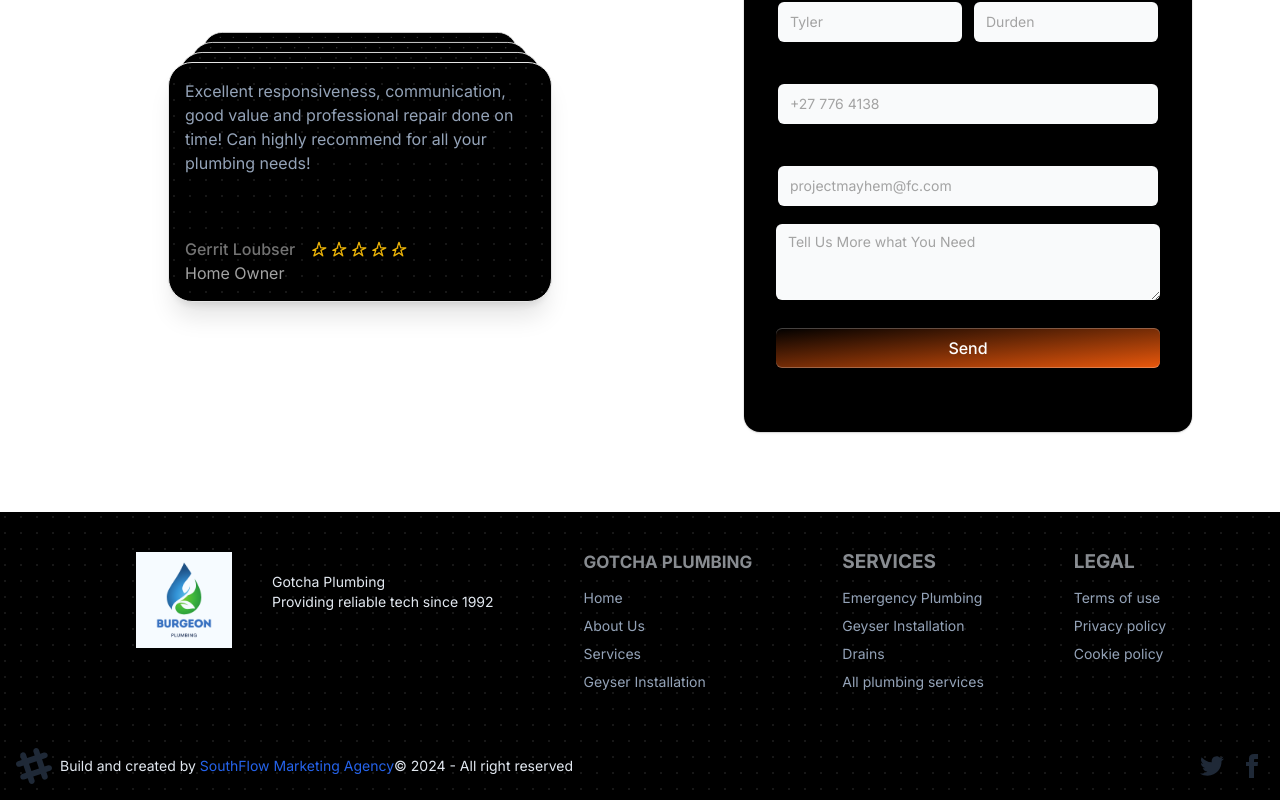
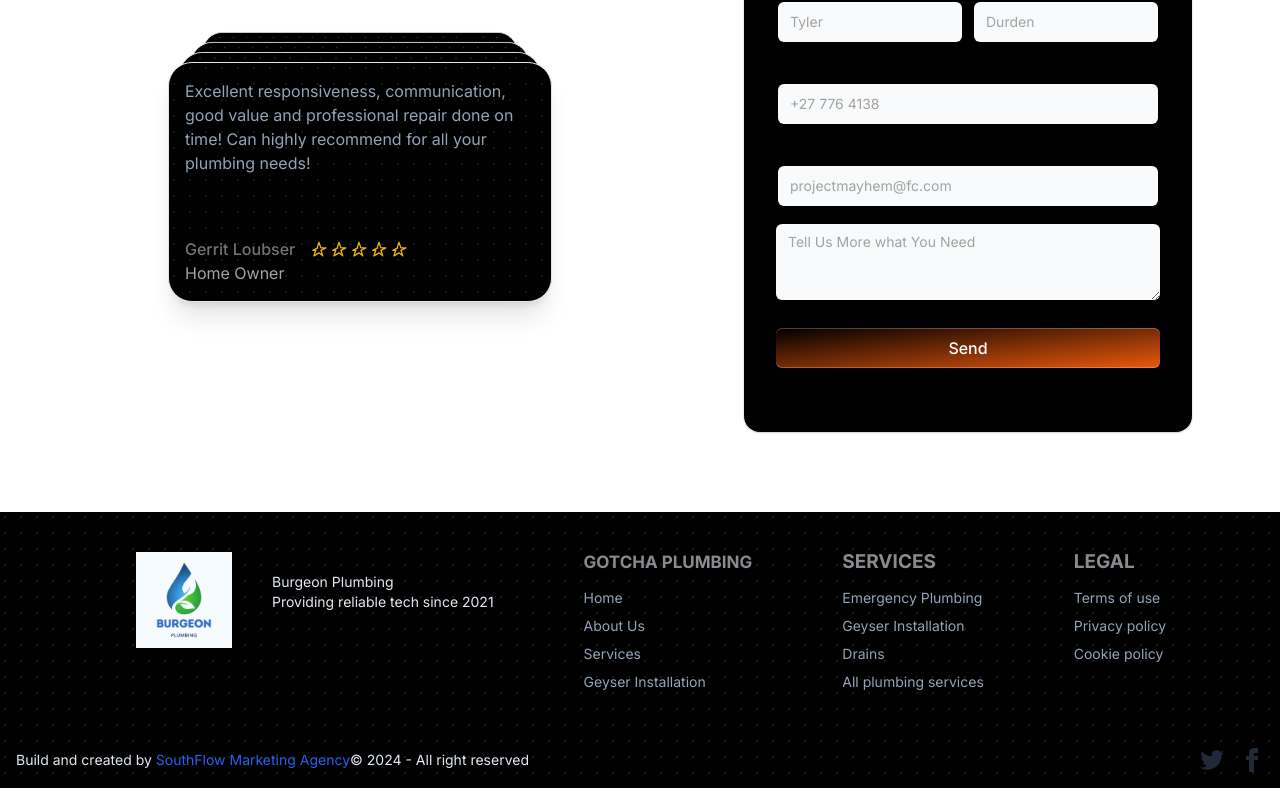
Before and after one commit to banele303/SouthFlow-Marketing-Agency, a Next.js app: page / in a window 1280 px wide. Shown: the part 4871-5671 px from the top of the page. Built offline with nearby package versions, Linux system fonts and the light colour scheme.

Commit message:
Update footer.tsx

```diff
--- a/app/our-plumbing-services/ui/footer.tsx
+++ b/app/our-plumbing-services/ui/footer.tsx
@@ -8,7 +8,7 @@
             <footer className="footer p-10 ">
                 <aside className="flex flex-row gap-[-1rem]">
                 <Logo/>
-                    <p className="text-slate-200 mt-5">Gotcha Plumbing<br />Providing reliable tech since 1992</p>
+                    <p className="text-slate-200 mt-5">Burgeon Plumbing<br />Providing reliable tech since 2021</p>
 
 
                 </aside>
@@ -35,7 +35,7 @@
             </footer>
             <footer className="footer items-center p-4 ext-neutral-content">
   <aside className="items-center grid-flow-col">
-    <svg width="36" height="36" viewBox="0 0 24 24" xmlns="http://www.w3.org/2000/svg" fillRule="evenodd" clipRule="evenodd" className="fill-current"><path d="M22.672 15.226l-2.432.811.841 2.515c.33 1.019-.209 2.127-1.23 2.456-1.15.325-2.148-.321-2.463-1.226l-.84-2.518-5.013 1.677.84 2.517c.391 1.203-.434 2.542-1.831 2.542-.88 0-1.601-.564-1.86-1.314l-.842-2.516-2.431.809c-1.135.328-2.145-.317-2.463-1.229-.329-1.018.211-2.127 1.231-2.456l2.432-.809-1.621-4.823-2.432.808c-1.355.384-2.558-.59-2.558-1.839 0-.817.509-1.582 1.327-1.846l2.433-.809-.842-2.515c-.33-1.02.211-2.129 1.232-2.458 1.02-.329 2.13.209 2.461 1.229l.842 2.515 5.011-1.677-.839-2.517c-.403-1.238.484-2.553 1.843-2.553.819 0 1.585.509 1.85 1.326l.841 2.517 2.431-.81c1.02-.33 2.131.211 2.461 1.229.332 1.018-.21 2.126-1.23 2.456l-2.433.809 1.622 4.823 2.433-.809c1.242-.401 2.557.484 2.557 1.838 0 .819-.51 1.583-1.328 1.847m-8.992-6.428l-5.01 1.675 1.619 4.828 5.011-1.674-1.62-4.829z"></path></svg>
+
     <p className="text-slate-200 mr-3">Build and created by <span className="text-blue-600"> <Link href='/southflowagency.co.za'>SouthFlow Marketing Agency</Link></span>© 2024 - All right reserved</p>
   </aside>
   <nav className="grid-flow-col gap-4 md:place-self-center md:justify-self-end">
```
